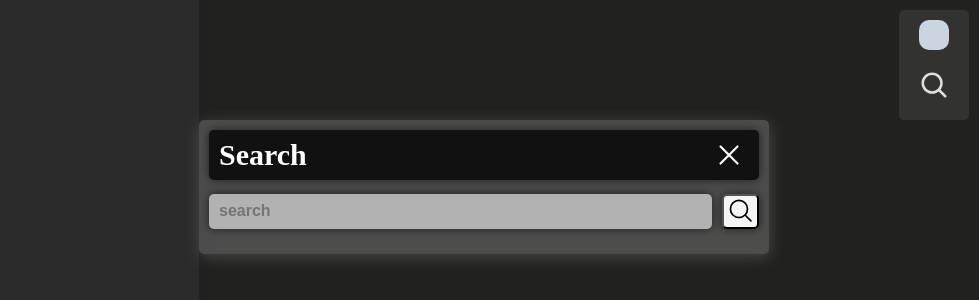
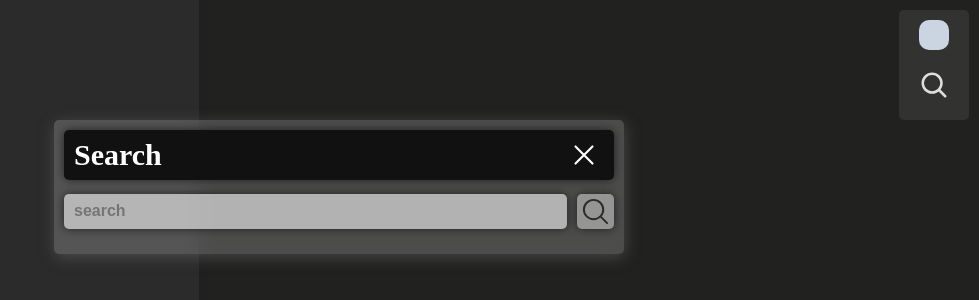
Before and after one commit to PLMOW/TIC-TAC-TOE-FE, a React (Create React App) app: page /room in a window 1280 px wide. Shown: the top 300 px of the page, without its empty margins (301-1280 px from the left). Built offline with nearby package versions, Linux system fonts and the light colour scheme.

Commit message:
feat: search 컴포넌트 구현 완료:

```diff
--- a/src/pages/room/Room.tsx
+++ b/src/pages/room/Room.tsx
@@ -10,9 +10,8 @@ const Room = () => {
         <Player />
       </LeftBox>
       {/* RightBox */}
-      <RightBox>
-        <Search />
-      </RightBox>
+      <RightBox></RightBox>
+      <Search />
     </Wrapper>
   );
 };
--- a/src/pages/room/search/Search.tsx
+++ b/src/pages/room/search/Search.tsx
@@ -49,6 +49,18 @@ const Overlay = styled.div`
   height: 100vh;
 `;
 
+const Container = styled(motion.div)`
+  position: absolute;
+  top: 15%;
+  left: calc(50% - 285px);
+  display: flex;
+  justify-content: center;
+  transition: 0.2s ease-in-out;
+  min-height: 100px;
+  //height: 80vh;
+  max-height: 80vh;
+`;
+
 const Wrapper = styled(motion.div)`
   background: rgba(255, 255, 255, 0.2);
   backdrop-filter: blur(10px);
@@ -79,14 +91,3 @@ const containerVar = {
     transition: { duration: 0.1 },
   },
 };
-
-const Container = styled(motion.div)`
-  position: absolute;
-  top: 15%;
-  display: flex;
-  justify-content: center;
-  transition: 0.2s ease-in-out;
-  min-height: 100px;
-  //height: 80vh;
-  max-height: 80vh;
-`;
--- a/src/pages/room/search/SearchBar.tsx
+++ b/src/pages/room/search/SearchBar.tsx
@@ -1,10 +1,10 @@
 import styled from 'styled-components';
-import { motion } from 'framer-motion';
 import React, { useState } from 'react';
 import API from '../../../utils/constants/apiConstant';
 import sendGetRequest from '../../../utils/req/sendGet';
 import { searchDataAtom } from '../../../atom';
 import { useRecoilState } from 'recoil';
+import SearchBarIcon from './SearchBtn';
 
 const SearchBar = () => {
   const { ROUTE, END_POINT } = API;
@@ -70,44 +70,3 @@ const Input = styled.input.attrs({ type: 'text' })`
 interface searchCallback {
   clickHandler: () => Promise<void>;
 }
-const SearchBarIcon = ({ clickHandler }: searchCallback) => {
-  return (
-    <IconWrapper>
-      <svg
-        xmlns="http://www.w3.org/2000/svg"
-        fill="none"
-        viewBox="0 0 24 24"
-        strokeWidth={1.5}
-        stroke="currentColor"
-        className="w-6 h-6"
-      >
-        <path
-          strokeLinecap="round"
-          strokeLinejoin="round"
-          d="M21 21l-5.197-5.197m0 0A7.5 7.5 0 105.196 5.196a7.5 7.5 0 0010.607 10.607z"
-        />
-      </svg>
-    </IconWrapper>
-  );
-};
-
-const IconWrapper = styled.button`
-  margin-left: 10px;
-  display: flex;
-  align-items: center;
-  justify-content: center;
-  border-radius: 5px;
-  padding: 3px;
-  font-weight: 600;
-  width: 40px;
-  height: 35px;
-  background: whitesmoke;
-  transition: 0.15s ease-in-out;
-  color: black;
-  box-shadow: 0px 0px 10px rgba(0, 0, 0, 0.6);
-  :hover {
-    background: #111;
-    color: whitesmoke;
-    cursor: pointer;
-  }
-`;
--- a/src/pages/room/search/SearchBtn.tsx
+++ b/src/pages/room/search/SearchBtn.tsx
@@ -37,13 +37,15 @@ const IconWrapper = styled.button`
   font-weight: 600;
   width: 40px;
   height: 35px;
-  background: whitesmoke;
+  background: ${({ theme }) => theme.iconBackground};
   transition: 0.15s ease-in-out;
-  color: black;
+  color: ${({ theme }) => theme.background};
   box-shadow: 0px 0px 10px rgba(0, 0, 0, 0.6);
+  border: none;
   :hover {
-    background: #111;
-    color: whitesmoke;
+    border: none;
+    background: ${({ theme }) => theme.background};
+    color: ${({ theme }) => theme.text};
     cursor: pointer;
   }
 `;
```
Also changed, not shown: src/pages/room/users/Users.tsx (added).
